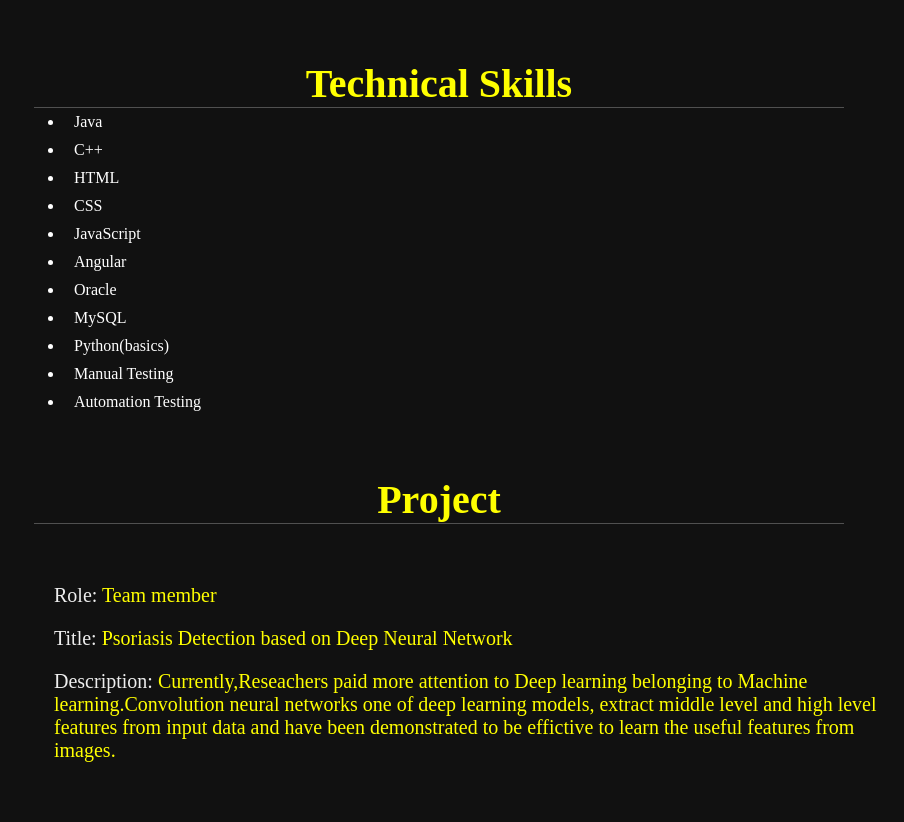
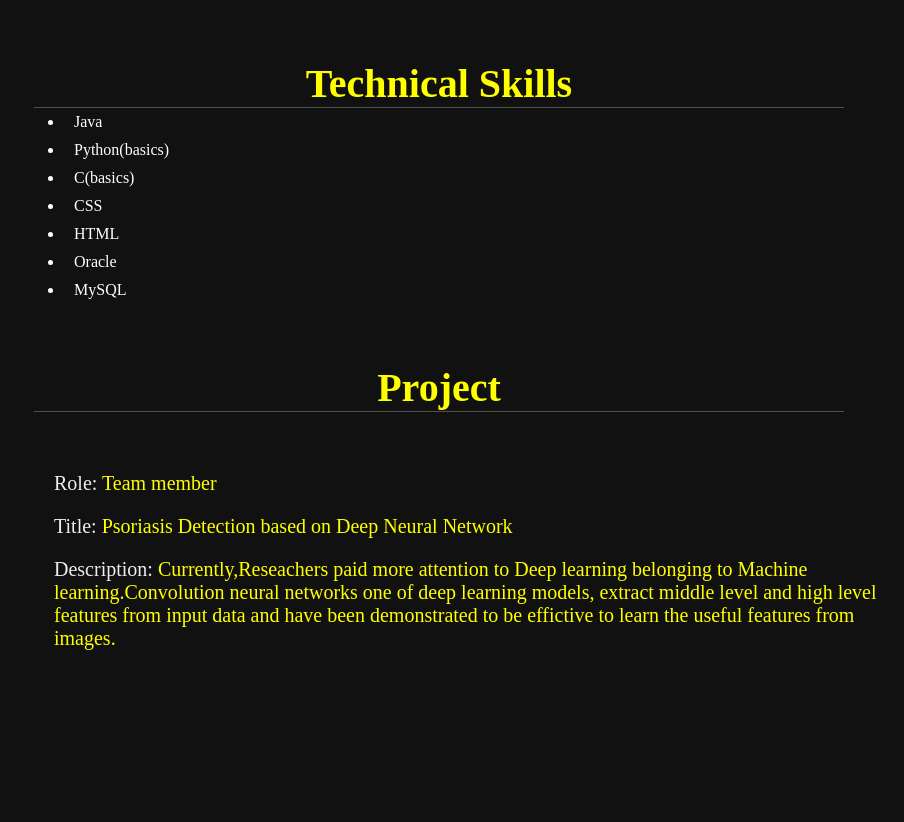
Before and after one commit to Shwethasrinivas12/resume.github.io, a plain HTML site: page index.html in a window 1280 px wide. Shown: the part 797-1619 px from the top of the page, without its empty margins (376-1280 px from the left). After the commit the page ends 1507 px from the top, so only its background shows below. Drawn offline with Linux system fonts and the light colour scheme.

Commit message:
Update index.html

```diff
--- a/index.html
+++ b/index.html
@@ -70,17 +70,12 @@
     <div>
     <ul id="lis">
         <li>Java</li>
-        <li>C++</li>
+        <li>Python(basics)</li>
+        <li>C(basics)</li>
+        <li>CSS</li>
         <li>HTML</li>
-        <li>CSS</li>
-        <li>JavaScript</li>
-        <li>Angular</li>
         <li>Oracle</li>
         <li>MySQL</li>
-        <li>Python(basics)</li>
-        <li>Manual Testing</li>
-        <li>Automation Testing</li>
-
     </ul>
 </div>
 </section>
```
